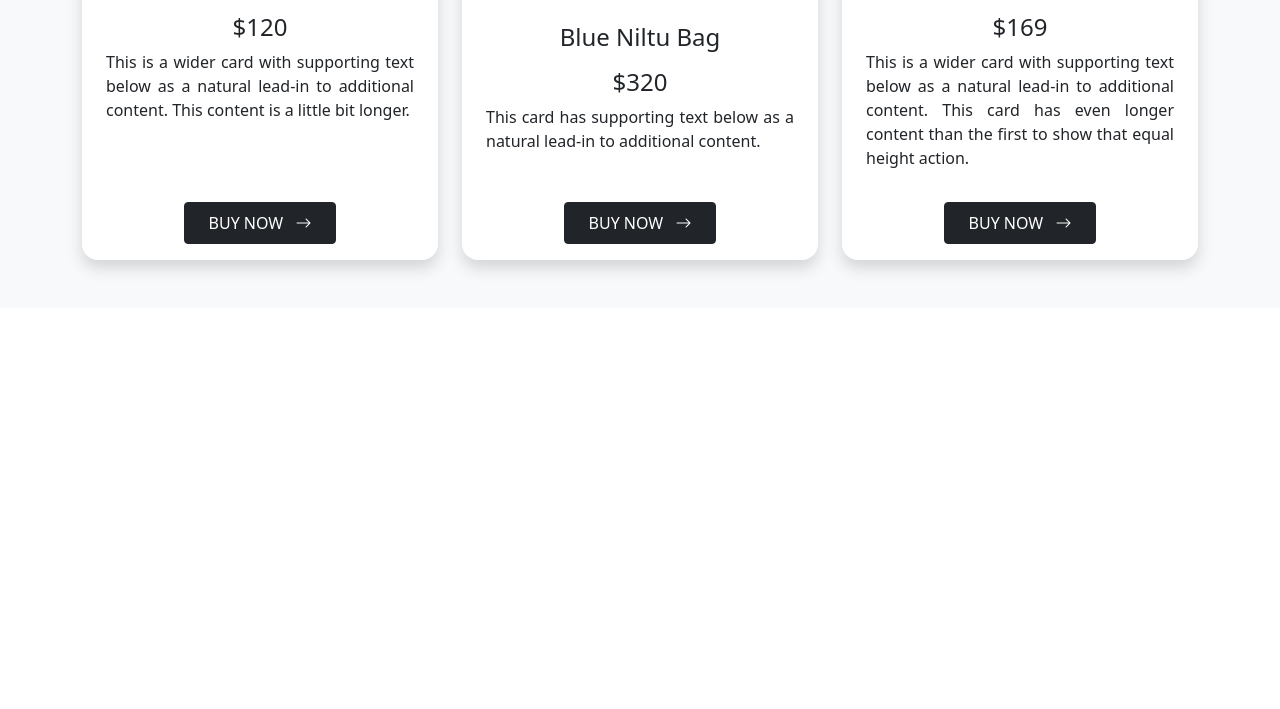
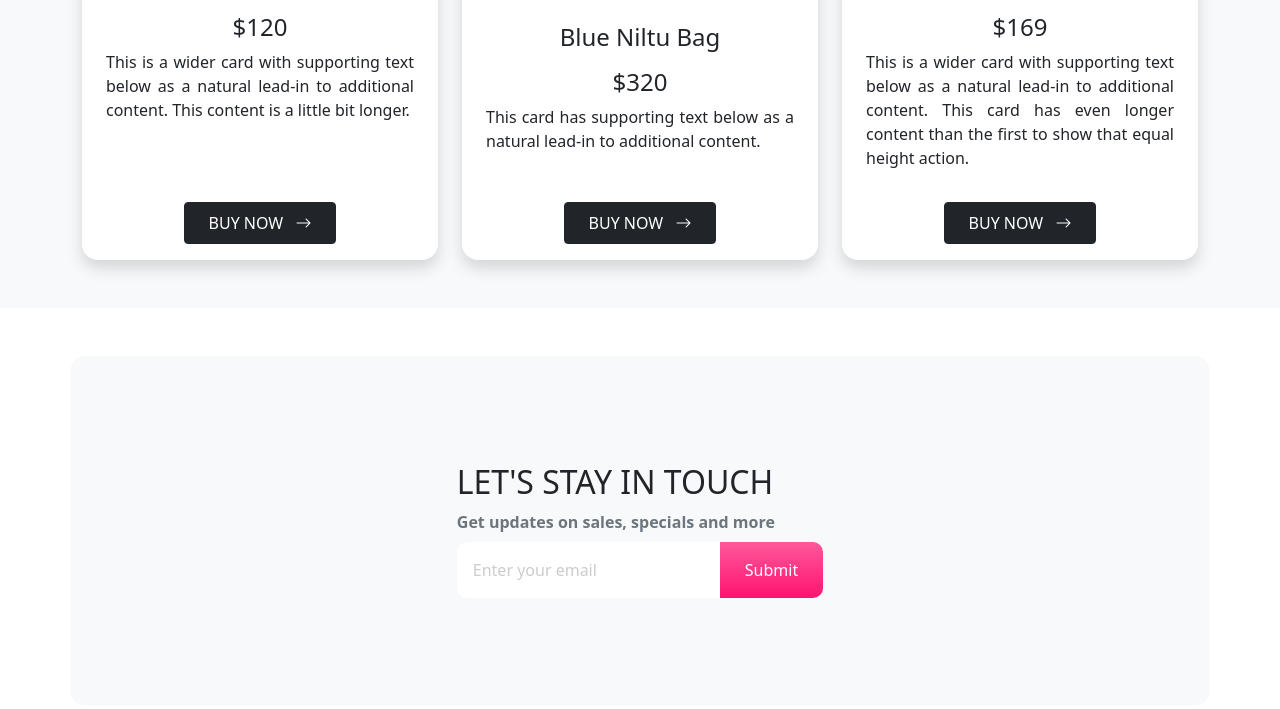
Before and after one commit to BadhanCB/panda-commerce-bootstrap, a plain HTML site: page index.html in a window 1280 px wide. Shown: the part 1966-2675 px from the top of the page. Before the commit the page ends 2274 px from the top, so only its background shows below. Drawn offline with nearby package versions, Linux system fonts and the light colour scheme.

Commit message:
add newsletter section

```diff
--- a/index.html
+++ b/index.html
@@ -175,7 +175,8 @@
                             class="content-wrapper bg-white p-4 h-100 d-flex flex-column align-items-center border-radius-lg shadow text-center">
                             <img src="images/shoes/shoe-1.png" alt="Reebok Dart" class="img-fluid">
                             <h3 class="my-4">Reebok Dart Men's Shoes</h3>
-                            <p class="text-justify">Lorem ipsum dolor sit amet, consectetur adipisicing elit. Officiis cumque itaque</p>
+                            <p class="text-justify">Lorem ipsum dolor sit amet, consectetur adipisicing elit. Officiis
+                                cumque itaque</p>
                             <div class="product-card-footer mt-auto">
                                 <h3 class="my-3">$1289</h3>
                                 <button class="btn btn-dark text-uppercase px-4 py-2">
@@ -191,7 +192,8 @@
                             class="content-wrapper bg-white p-4 h-100 d-flex flex-column align-items-center border-radius-lg shadow text-center">
                             <img src="images/shoes/shoe-2.png" alt="Reebok Pump" class="img-fluid">
                             <h3 class="my-4">Reebok Pump</h3>
-                            <p class="text-justify">Lorem ipsum dolor sit amet, consectetur adipisicing elit. Officiis cumque itaque</p>
+                            <p class="text-justify">Lorem ipsum dolor sit amet, consectetur adipisicing elit. Officiis
+                                cumque itaque</p>
                             <div class="product-card-footer mt-auto">
                                 <h3 class="my-3">$799</h3>
                                 <button class="btn btn-dark text-uppercase px-4 py-2">
@@ -207,7 +209,8 @@
                             class="content-wrapper bg-white p-4 h-100 d-flex flex-column align-items-center border-radius-lg shadow text-center">
                             <img src="images/shoes/shoe-3.png" alt="Reebok All Terrain" class="img-fluid">
                             <h3 class="my-4">Reebok All Terrain</h3>
-                            <p class="text-justify">Lorem ipsum dolor sit amet, consectetur adipisicing elit. Officiis cumque itaque</p>
+                            <p class="text-justify">Lorem ipsum dolor sit amet, consectetur adipisicing elit. Officiis
+                                cumque itaque</p>
                             <div class="product-card-footer mt-auto">
                                 <h3 class="my-3">$699</h3>
                                 <button class="btn btn-dark text-uppercase px-4 py-2">
@@ -232,7 +235,8 @@
                             <div class="card-body">
                                 <h4 class="card-title my-3">Red Laltu Bag</h4>
                                 <h4>$120</h4>
-                                <p class="card-text text-justify my-2">This is a wider card with supporting text below as a natural
+                                <p class="card-text text-justify my-2">This is a wider card with supporting text below
+                                    as a natural
                                     lead-in to additional content. This content is a little bit longer.</p>
                             </div>
                             <div class="card-footer bg-white border-0">
@@ -250,7 +254,8 @@
                             <div class="card-body">
                                 <h4 class="card-title my-3">Blue Niltu Bag</h4>
                                 <h4>$320</h4>
-                                <p class="card-text text-justify my-2">This card has supporting text below as a natural lead-in to
+                                <p class="card-text text-justify my-2">This card has supporting text below as a natural
+                                    lead-in to
                                     additional content.</p>
                             </div>
                             <div class="card-footer bg-white border-0">
@@ -268,7 +273,8 @@
                             <div class="card-body">
                                 <h4 class="card-title my-3">Black Kaltu Bag</h4>
                                 <h4>$169</h4>
-                                <p class="card-text text-justify my-2">This is a wider card with supporting text below as a natural
+                                <p class="card-text text-justify my-2">This is a wider card with supporting text below
+                                    as a natural
                                     lead-in to additional content. This card has even longer content than the first to
                                     show that equal height action.</p>
                             </div>
@@ -284,6 +290,17 @@
             </section>
 
         </section>
+
+        <section class="container bg-light my-5 d-flex justify-content-center align-items-center border-radius-lg" style="height: 350px;">
+            <form class="">
+                <h2>LET'S STAY IN TOUCH</h2>
+                <label for="email" class="form-label fw-bold text-muted d-block">Get updates on sales, specials and more</label>
+                <div class="d-flex">
+                    <input type="email" placeholder="Enter your email" class="d-inline p-3 email-input-field" id="email" aria-describedby="emailHelp">
+                <button type="submit" class="bg-gradient-pink text-white border-0 submit-button">Submit</button>
+                </div>
+            </form>
+        </section>
     </main>
 
     <!-- Bootstrap JS CDN -->
--- a/style.css
+++ b/style.css
@@ -22,3 +22,17 @@
 .text-justify{
     text-align: justify;
 }
+.email-input-field{
+    border: none;
+    border-radius: 10px 0 0 10px;
+    margin-right: 0 !important;
+    outline-color: rgb(218, 218, 218);
+}
+.email-input-field::placeholder{
+    color: #CCCCCC;
+}
+.submit-button{
+    margin-left: 0 !important;
+    border-radius: 0 10px 10px 0;
+    padding: 15px 25px;
+}
```
